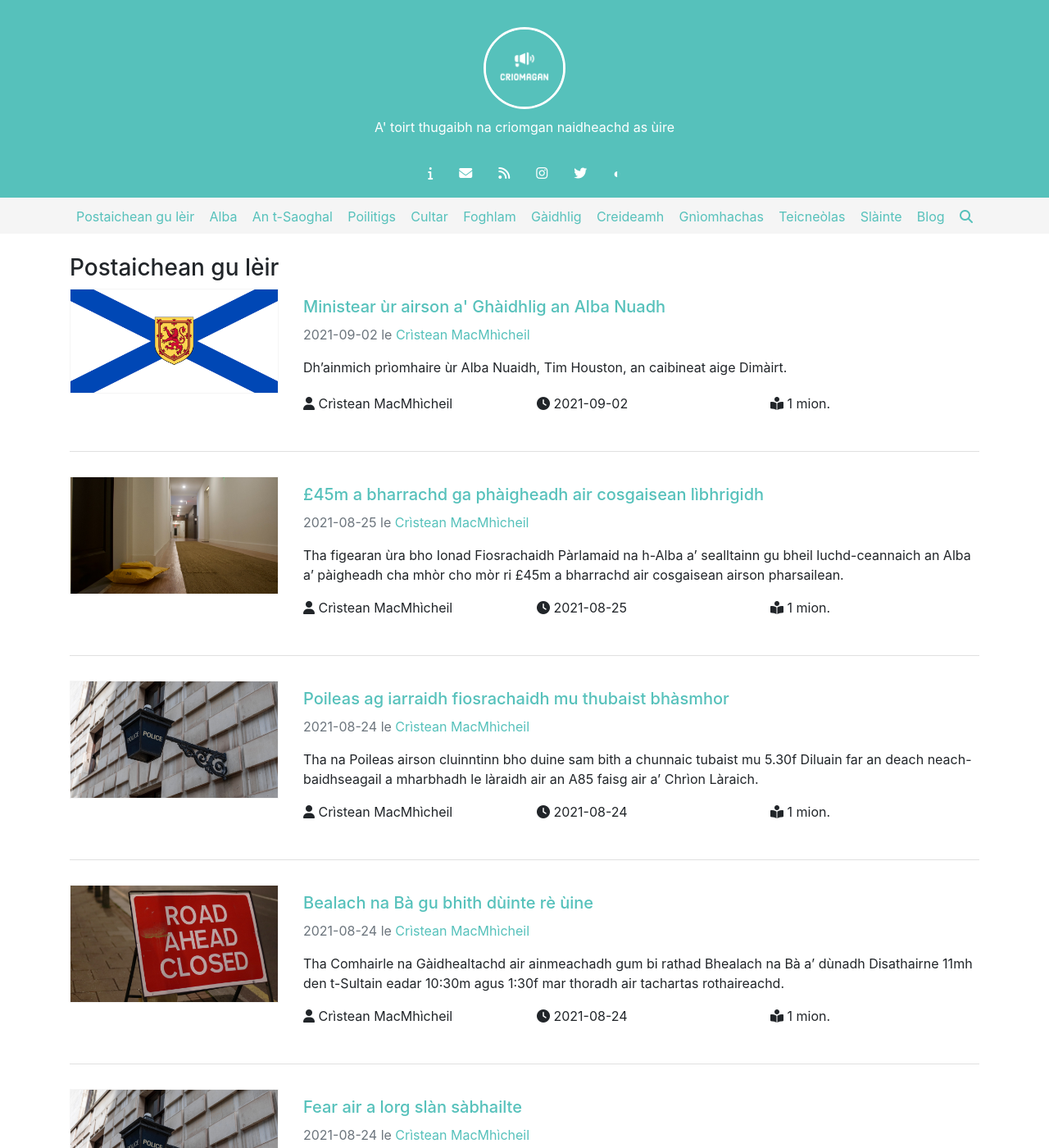
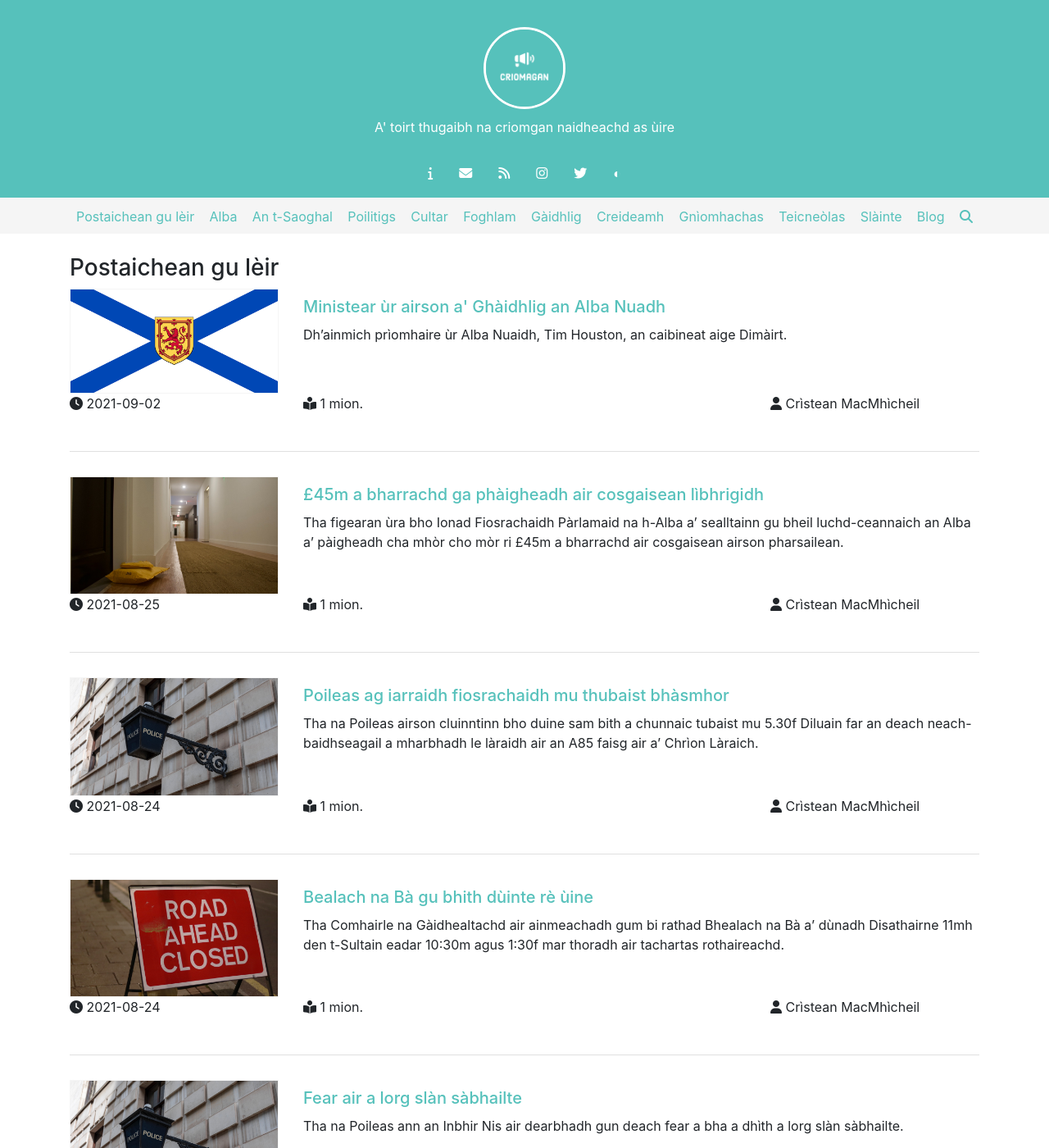
Before and after one commit to criomagan/criomagan.github.io, a Jekyll site: the page built from index.html, in a window 1280 px wide and 1400 px high. Shown: the whole window at 82% size. Built offline with Jekyll 4.4.1, drawn with Linux system fonts in a browser that asks for light colours; nearby versions of some CDN libraries; the list of posts is cut into pages by our own code; some of the changed text lies outside the part shown.

Commit message:
Update index.html

```diff
--- a/index.html
+++ b/index.html
@@ -13,21 +13,10 @@
           </div>
           <div class="col-md-9">
             <h5 class="post-title"><a href="{{ site.baseurl }}{{ post.url }}">{{ post.title }}</a></h5>
-            <!-- If there is an autor link defined in the post's front matter link to that author -->
-            {% if post.author %}
-              <p class="text-muted">{{ post.date | date: "%Y-%m-%d" }} le <a href="{{ post.author_url }}">{{ post.author }}</a></p>
-            <!-- If there is not auther defined in the post's front matter link to Crìstean MacMhìcheil -->
-            {% else %}
-              <p class="text-muted">{{ post.date | date: "%Y-%m-%d" }} le <a href="{{ site.baseurl}}/fios/">Crìstean MacMhìcheil</a></p>
-            {% endif %}
-            <!-- Insert the post excerpt here -->
             {{ post.excerpt }}
           </div>
         </div>
         <div class="row">
-          <div class="col-md-3 offset-md-3">
-            <p><i class="fas fa-user"></i> {{ post.author }}</p>
-          </div>
         <div class="col-md-3">
           <p><i class="fas fa-clock"></i> {{ post.date | date: "%Y-%m-%d" }}</p>
         </div>
@@ -37,6 +26,9 @@
           {{ words | divided_by: 180 | plus: 1 }} mion.
           </span></p>
         </div>
+          <div class="col-md-3 offset-md-3">
+            <p><i class="fas fa-user"></i> {{ post.author }}</p>
+          </div>
         </div>
         <div class="section-divider"></div>
     {% endfor %}
```
Lines whose indentation alone changed are shown as unchanged.
